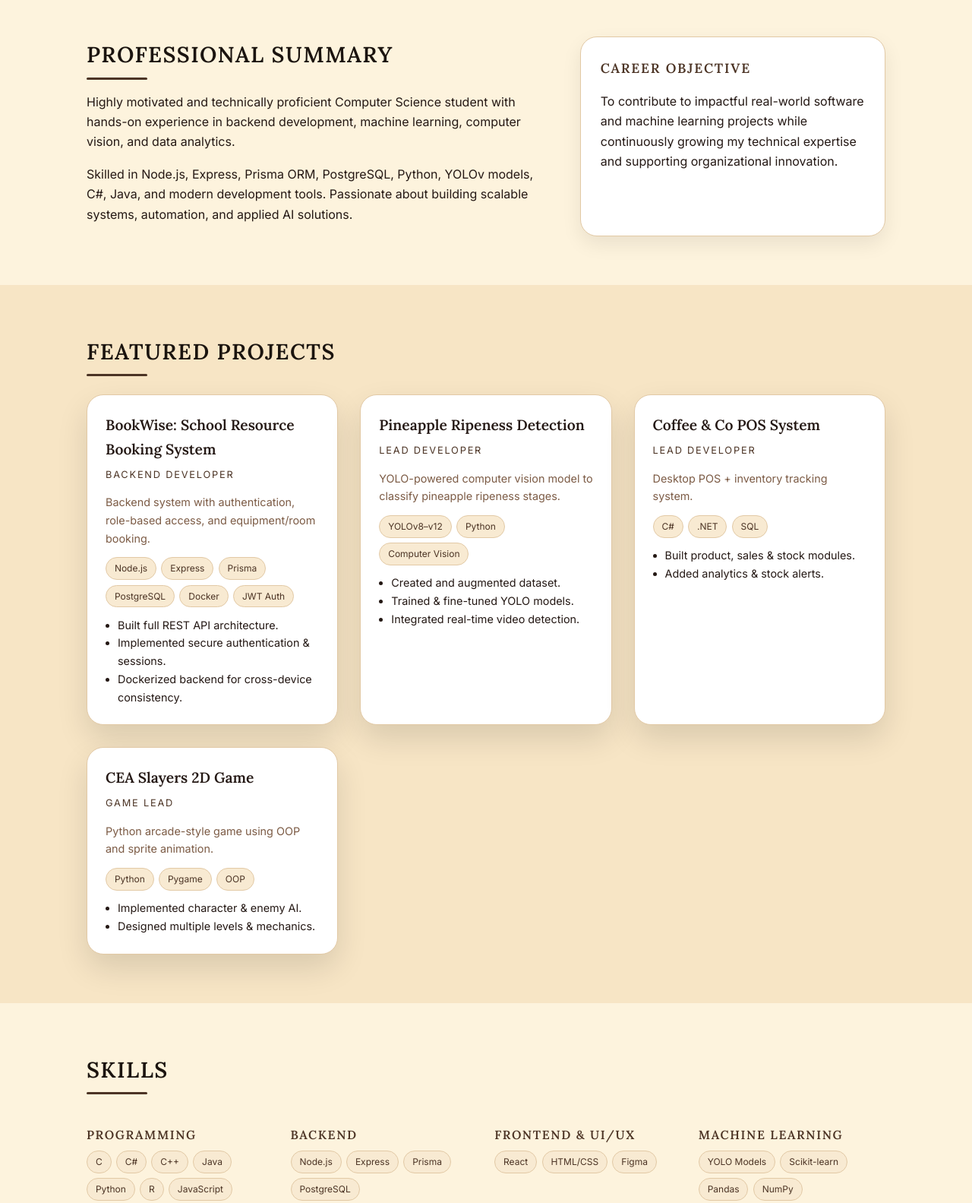
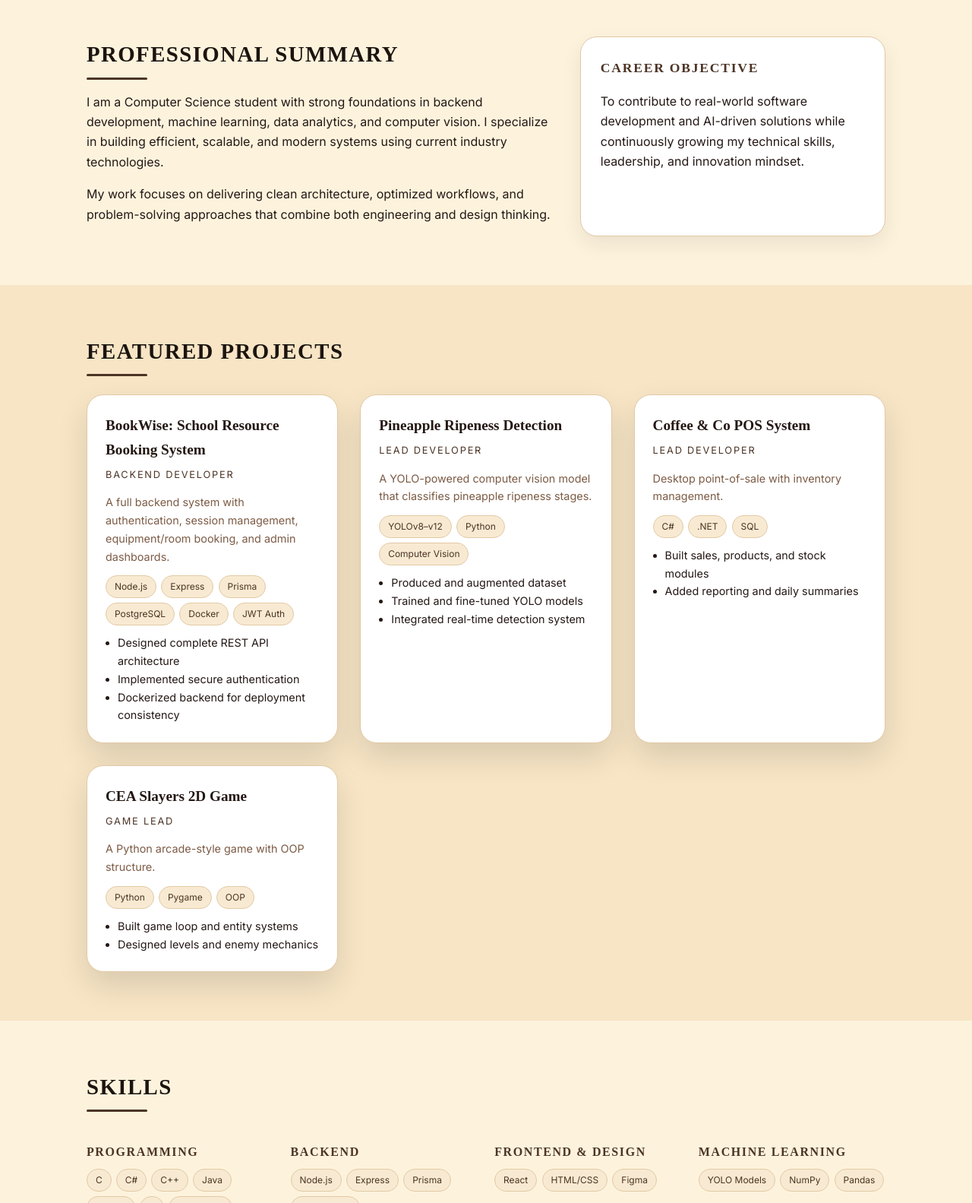
Before and after one commit to Drewww17/Philip-Andrew-Luminarias-Website, a plain HTML site: page index.html in a window 1280 px wide. Shown: the part 320-1903 px from the top of the page at 76% size. Drawn offline with Linux system fonts and the light colour scheme.

Commit message:
Update index.html

```diff
--- a/index.html
+++ b/index.html
@@ -6,10 +6,12 @@
   <title>Philip Andrew Luminarias | Portfolio</title>
   <link rel="stylesheet" href="style.css" />
 
-  <!-- Fonts: Inter (Body) + Lora (Headings) -->
+  <!-- Fonts: Inter (body) + Inter Tight (headings) -->
   <link rel="preconnect" href="https://fonts.googleapis.com">
   <link rel="preconnect" href="https://fonts.gstatic.com" crossorigin>
-  <link href="https://fonts.googleapis.com/css2?family=Inter:wght@300;400;500;600&family=Lora:wght@400;500;600&display=swap" rel="stylesheet">
+  <link
+    href="https://fonts.googleapis.com/css2?family=Inter:wght@300;400;500;600&family=Inter+Tight:wght@400;500;600;700&display=swap"
+    rel="stylesheet">
 </head>
 
 <body>
@@ -43,7 +45,7 @@
 
         <div class="social-links">
           <a href="https://github.com/Drewww17" target="_blank">GitHub</a>
-          <a href="#" target="_blank">LinkedIn</a>
+          <a href="#">LinkedIn</a>
         </div>
       </div>
     </div>
@@ -68,22 +70,21 @@
         <div>
           <h2>Professional Summary</h2>
           <p>
-            Highly motivated and technically proficient Computer Science student with
-            hands-on experience in backend development, machine learning, computer
-            vision, and data analytics.
+            I am a Computer Science student with strong foundations in backend development,
+            machine learning, data analytics, and computer vision. I specialize in building
+            efficient, scalable, and modern systems using current industry technologies.
           </p>
           <p>
-            Skilled in Node.js, Express, Prisma ORM, PostgreSQL, Python, YOLOv models, C#, Java,
-            and modern development tools. Passionate about building scalable systems,
-            automation, and applied AI solutions.
+            My work focuses on delivering clean architecture, optimized workflows, and
+            problem-solving approaches that combine both engineering and design thinking.
           </p>
         </div>
 
         <aside class="highlight-box">
           <h3>Career Objective</h3>
           <p>
-            To contribute to impactful real-world software and machine learning projects
-            while continuously growing my technical expertise and supporting organizational innovation.
+            To contribute to real-world software development and AI-driven solutions while
+            continuously growing my technical skills, leadership, and innovation mindset.
           </p>
         </aside>
       </div>
@@ -100,16 +101,17 @@
             <h3>BookWise: School Resource Booking System</h3>
             <p class="role">Backend Developer</p>
             <p class="card-text">
-              Backend system with authentication, role-based access, and equipment/room booking.
+              A full backend system with authentication, session management, equipment/room booking,
+              and admin dashboards.
             </p>
             <ul class="pill-list">
               <li>Node.js</li><li>Express</li><li>Prisma</li>
               <li>PostgreSQL</li><li>Docker</li><li>JWT Auth</li>
             </ul>
             <ul class="card-list">
-              <li>Built full REST API architecture.</li>
-              <li>Implemented secure authentication & sessions.</li>
-              <li>Dockerized backend for cross-device consistency.</li>
+              <li>Designed complete REST API architecture</li>
+              <li>Implemented secure authentication</li>
+              <li>Dockerized backend for deployment consistency</li>
             </ul>
           </article>
 
@@ -117,43 +119,41 @@
             <h3>Pineapple Ripeness Detection</h3>
             <p class="role">Lead Developer</p>
             <p class="card-text">
-              YOLO-powered computer vision model to classify pineapple ripeness stages.
+              A YOLO-powered computer vision model that classifies pineapple ripeness stages.
             </p>
             <ul class="pill-list">
               <li>YOLOv8–v12</li><li>Python</li><li>Computer Vision</li>
             </ul>
             <ul class="card-list">
-              <li>Created and augmented dataset.</li>
-              <li>Trained & fine-tuned YOLO models.</li>
-              <li>Integrated real-time video detection.</li>
+              <li>Produced and augmented dataset</li>
+              <li>Trained and fine-tuned YOLO models</li>
+              <li>Integrated real-time detection system</li>
             </ul>
           </article>
 
           <article class="card">
             <h3>Coffee & Co POS System</h3>
             <p class="role">Lead Developer</p>
-            <p class="card-text">Desktop POS + inventory tracking system.</p>
+            <p class="card-text">Desktop point-of-sale with inventory management.</p>
             <ul class="pill-list">
               <li>C#</li><li>.NET</li><li>SQL</li>
             </ul>
             <ul class="card-list">
-              <li>Built product, sales & stock modules.</li>
-              <li>Added analytics & stock alerts.</li>
+              <li>Built sales, products, and stock modules</li>
+              <li>Added reporting and daily summaries</li>
             </ul>
           </article>
 
           <article class="card">
             <h3>CEA Slayers 2D Game</h3>
             <p class="role">Game Lead</p>
-            <p class="card-text">
-              Python arcade-style game using OOP and sprite animation.
-            </p>
+            <p class="card-text">A Python arcade-style game with OOP structure.</p>
             <ul class="pill-list">
               <li>Python</li><li>Pygame</li><li>OOP</li>
             </ul>
             <ul class="card-list">
-              <li>Implemented character & enemy AI.</li>
-              <li>Designed multiple levels & mechanics.</li>
+              <li>Built game loop and entity systems</li>
+              <li>Designed levels and enemy mechanics</li>
             </ul>
           </article>
 
@@ -184,7 +184,7 @@
           </div>
 
           <div>
-            <h3>Frontend & UI/UX</h3>
+            <h3>Frontend & Design</h3>
             <ul class="pill-list">
               <li>React</li><li>HTML/CSS</li><li>Figma</li>
             </ul>
@@ -193,7 +193,7 @@
           <div>
             <h3>Machine Learning</h3>
             <ul class="pill-list">
-              <li>YOLO Models</li><li>Scikit-learn</li><li>Pandas</li><li>NumPy</li>
+              <li>YOLO Models</li><li>NumPy</li><li>Pandas</li>
             </ul>
           </div>
 
@@ -207,8 +207,8 @@
           <div>
             <h3>Soft Skills</h3>
             <ul class="pill-list">
-              <li>Communication</li><li>Leadership</li><li>Adaptability</li>
-              <li>Problem-Solving</li>
+              <li>Leadership</li><li>Adaptability</li><li>Problem-Solving</li>
+              <li>Communication</li>
             </ul>
           </div>
 
@@ -238,22 +238,11 @@
           <article class="cert-card">
             <h3>MOS Excel Associate</h3>
             <p>Microsoft</p>
-            <p class="cert-meta">Issued Oct 2025</p>
           </article>
 
           <article class="cert-card">
             <h3>Data Mining Methods</h3>
             <p>University of Colorado Boulder</p>
-          </article>
-
-          <article class="cert-card">
-            <h3>What is Data Science?</h3>
-            <p>IBM</p>
-          </article>
-
-          <article class="cert-card">
-            <h3>Foundational MATLAB</h3>
-            <p>MathWorks</p>
           </article>
 
         </div>
@@ -290,14 +279,14 @@
 
         <div>
           <h2>Get in Touch</h2>
-          <p>I’m open to entry-level software engineering, backend development, and ML roles.</p>
+          <p>I’m open to roles in software engineering, backend development, and applied AI.</p>
         </div>
 
         <div class="contact-box">
           <p><strong>Email:</strong> <a href="mailto:paluminarias@gmail.com">paluminarias@gmail.com</a></p>
           <p><strong>Phone:</strong> <a href="tel:+639952904537">(+63) 995-290-4537</a></p>
           <p><strong>Location:</strong> Davao City, Philippines</p>
-          <p><strong>GitHub:</strong> <a href="https://github.com/Drewww17" target="_blank">github.com/Drewww17</a></p>
+          <p><strong>GitHub:</strong> <a href="https://github.com/Drewww17">github.com/Drewww17</a></p>
         </div>
 
       </div>
@@ -314,6 +303,5 @@
   <script>
     document.getElementById("year").textContent = new Date().getFullYear();
   </script>
-
 </body>
 </html>
```
